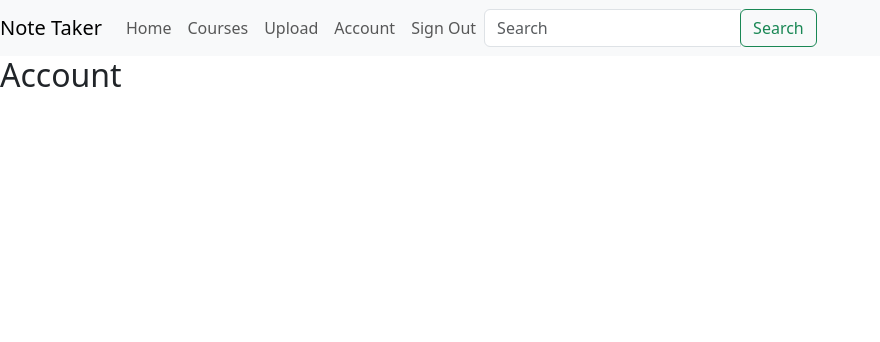
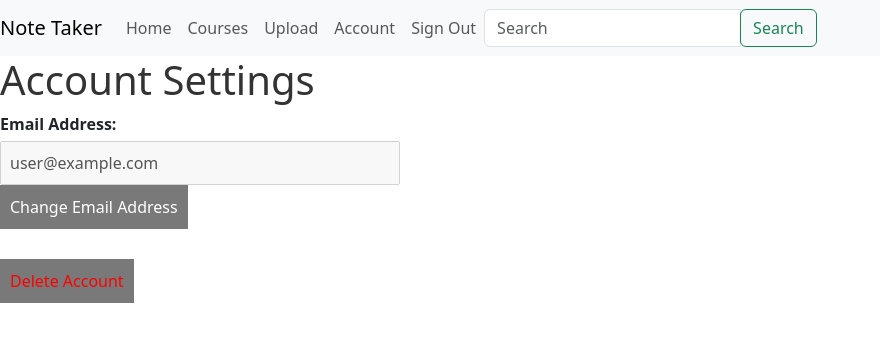
Before and after one commit to tyroneking-thegoat/Paragon-Technologies, a Django app: page /account/ in a window 1280 px wide. Shown: the top 342 px of the page, without its empty margins (0-880 px from the left). Run offline with Django 4.2, Linux system fonts and the light colour scheme.

Commit message:
added content to account settings page

```diff
--- a/templates/account/account.html
+++ b/templates/account/account.html
@@ -1,7 +1,81 @@
 {% extends 'account/home.html' %}
 
-{% block title %}Account Preferences{% endblock %}
+{% block title %}Account Settings{% endblock %}
 
 {% block body %}
-    <h2>Account</h1>
+
+<head>
+    <meta charset="UTF-8">
+    <meta name="viewport" content="width=device-width, initial-scale=1.0">
+    <title>Account Settings</title>
+    <style>
+
+        h1
+        {
+            color: #333;
+        }
+
+        .settings-container
+        {
+            max-width: 400px;
+            margin: 40;
+        }
+
+        .setting-item
+        {
+            margin-bottom: 20px;
+        }
+
+        label
+        {
+            display: block;
+            font-weight: bold;
+            margin-bottom: 5px;
+        }
+
+        input
+        {
+            width: 100%;
+            padding: 8px;
+            box-sizing: border-box;
+        }
+
+        button
+        {
+            background-color: #797979;
+            color: white;
+            padding: 10px;
+            border: none;
+            cursor: pointer;
+        }
+
+        button:hover
+        {
+            background-color: #989898;
+        }
+
+        .delete-account
+        {
+            color: #ff0000;
+            margin-top: 10px;
+        }
+
+    </style>
+</head>
+<body>
+    <div class="settings-container">
+        <h1>Account Settings</h1>
+
+        <div class="setting-item">
+            <label for="email">Email Address:</label>
+            <input type="email" id="email" value="user@example.com" disabled>
+            <button>Change Email Address</button>
+        </div>
+
+        <div class="setting-item">
+            <button class="delete-account">Delete Account</button>
+        </div>
+    </div>
+</body>
+
 {% endblock %}
```
